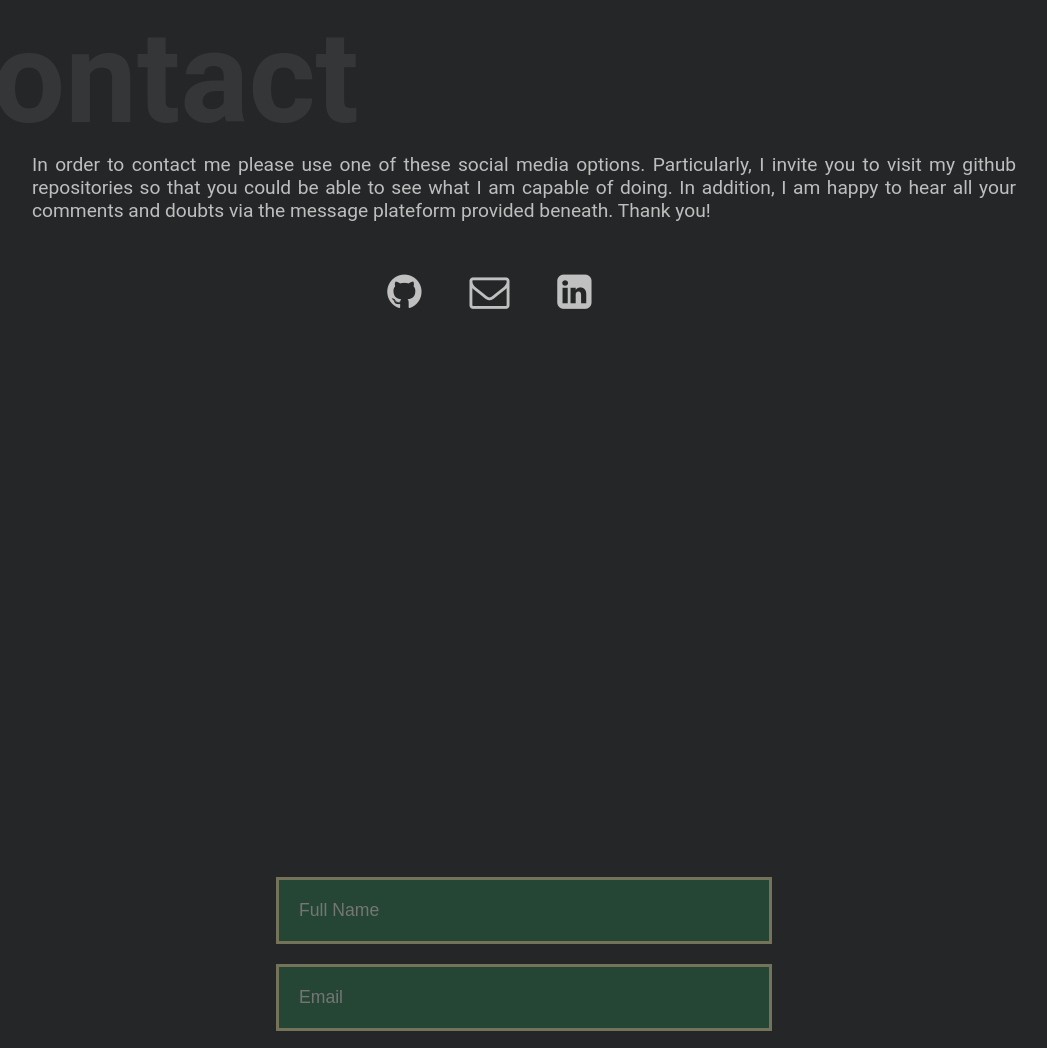
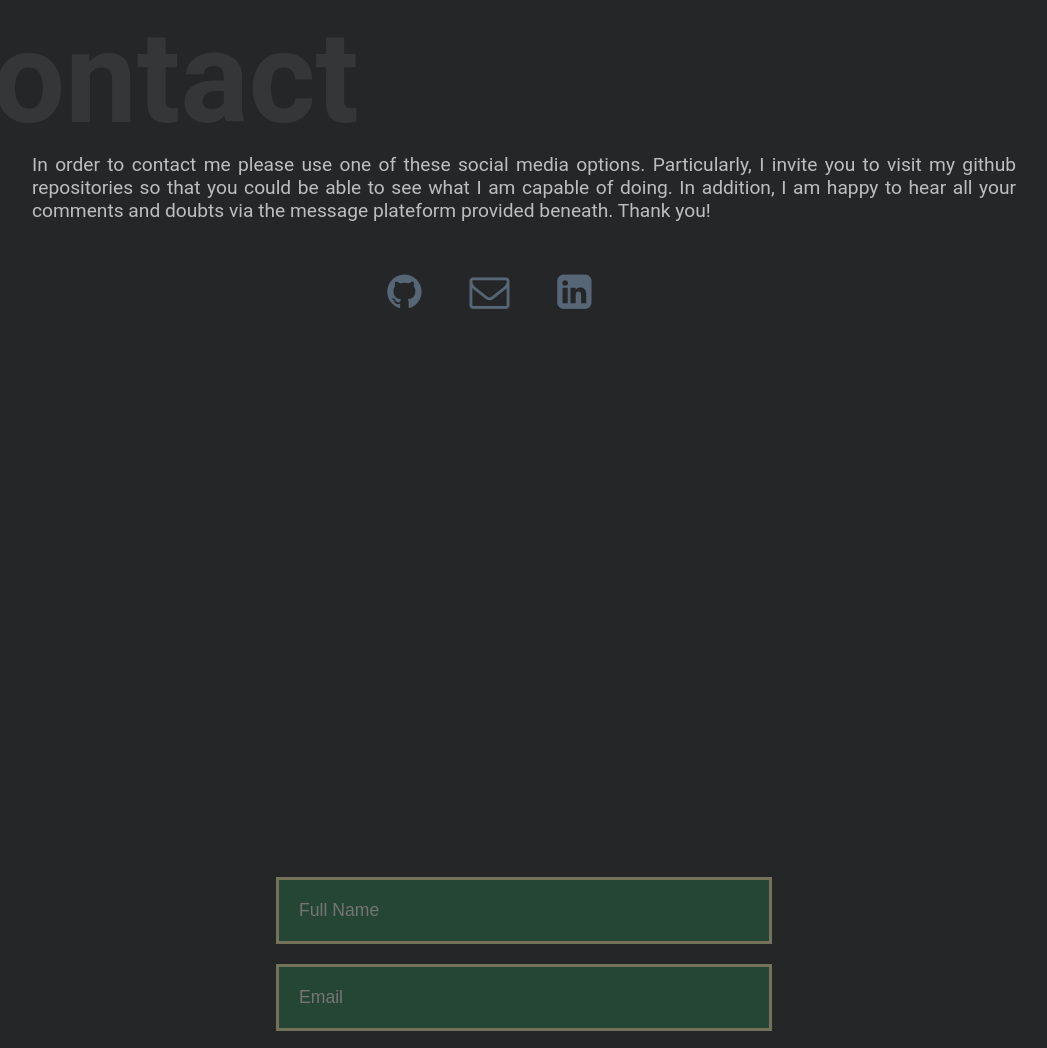
Before and after one commit to Melkam22/portfolio, a plain HTML site: page index.html in a window 1280 px wide. Shown: the part 4304-5352 px from the top of the page, without its empty margins (116-1163 px from the left). Drawn offline with Linux system fonts and the light colour scheme; a script that the page names is missing.

Commit message:
icons added and linked

```diff
--- a/index.html
+++ b/index.html
@@ -206,9 +206,9 @@
                 </p>
             </div>
             <div class="icons">
-                <i class="fa fa-github" aria-hidden="true" id="git"></i>
-                <i class="fa fa-envelope-o" aria-hidden="true" id="git1"></i>
-                <i class="fa fa-linkedin-square" aria-hidden="true" id="git2"></i>
+                <a href="https://github.com/Melkam22?tab=repositories" target="_blank"><i class="fa fa-github" aria-hidden="true" id="git"></a></i>
+                <a href="https://gmail.com" target="_blank"><i class="fa fa-envelope-o" aria-hidden="true" id="git1"></a></i>
+                <a href="https://www.linkedin.com/feed/" target="_blank"><i class="fa fa-linkedin-square" aria-hidden="true" id="git2"></a></i>
             </div>
         </div>
         <form>
--- a/style.css
+++ b/style.css
@@ -363,6 +363,13 @@ div[class^='bar-']{
 #git1,
 #git2{
     font-size: 40px;
+    color: #566676;
+}
+#git:hover,
+#git1:hover,
+#git2:hover{
+    font-size: 45px;
+    color: #7686;
 }
 /*  */
 form input,
```
